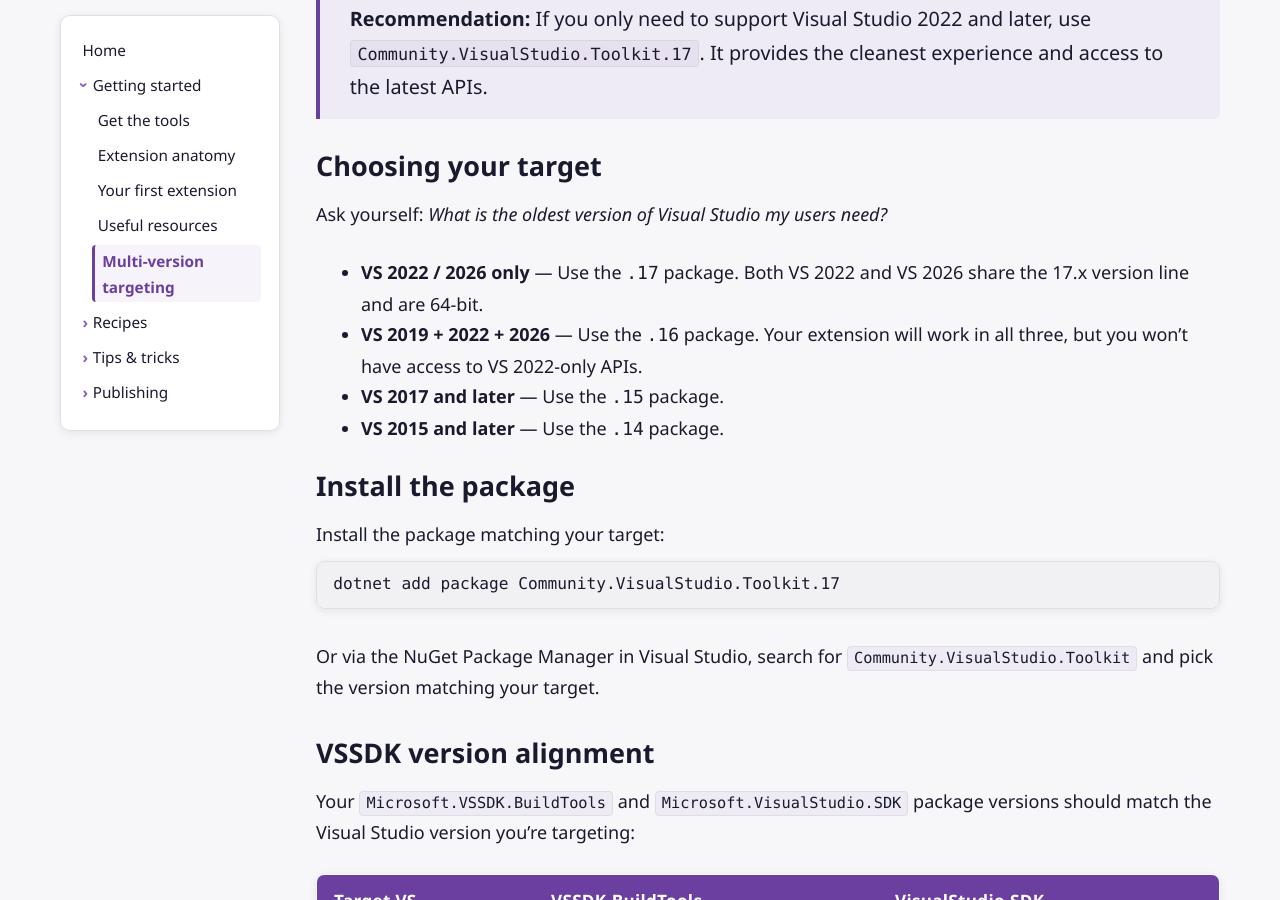
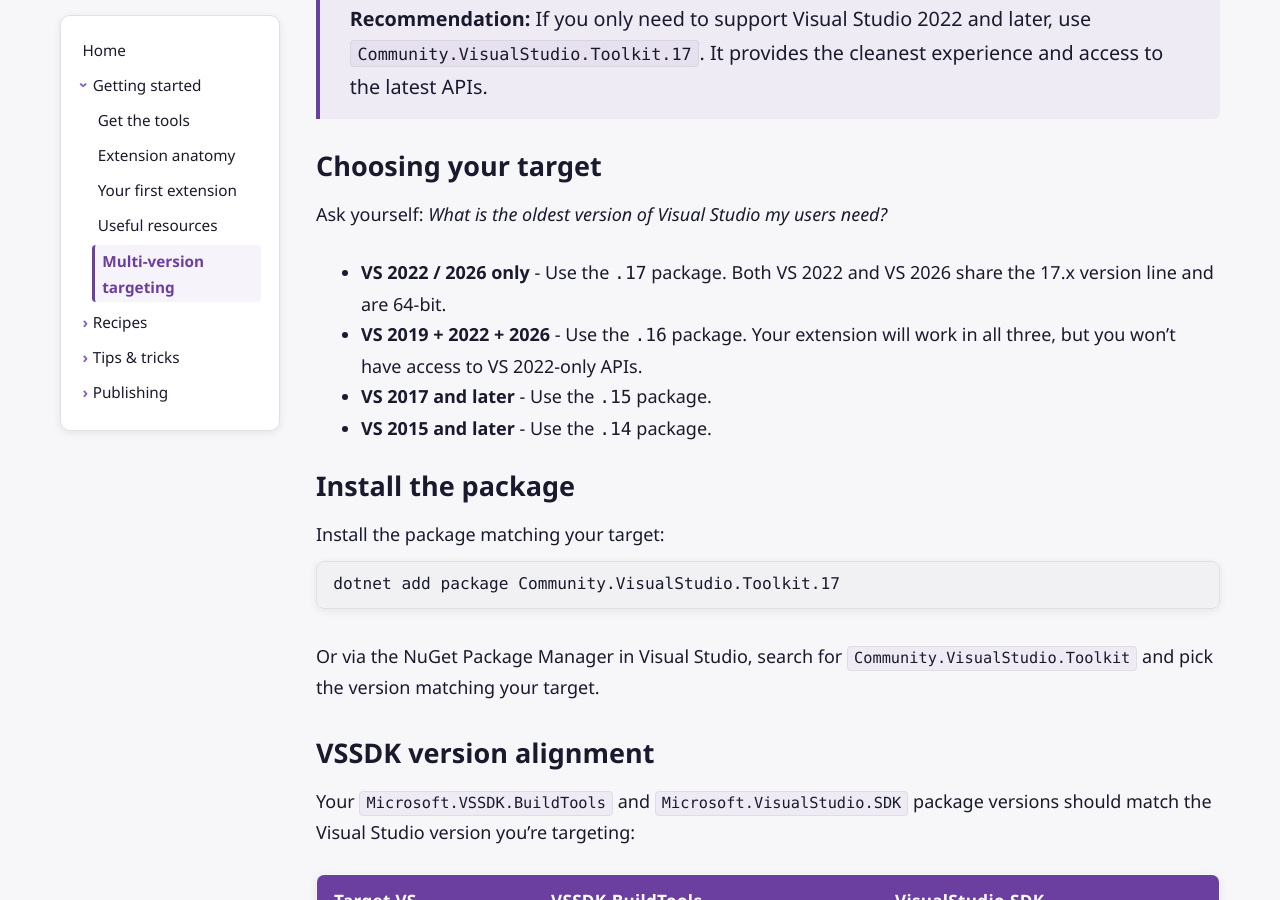
Before and after one commit to VsixCommunity/docs, a Jekyll site: the page built from docs/getting-started/multi-version-targeting.md, in a window 1280 px wide and 900 px high, scrolled down 894 px. Built offline with Jekyll 4.4.1, drawn with Linux system fonts in a browser that asks for light colours.

Commit message:
Replace all em-dashes with hyphens to fix encoding display issue
Co-authored-by: madskristensen <1258877+madskristensen@users.noreply.github.com>

```diff
--- a/docs/getting-started/multi-version-targeting.md
+++ b/docs/getting-started/multi-version-targeting.md
@@ -23,10 +23,10 @@ The Community Visual Studio Toolkit ships as several NuGet packages, each target
 
 Ask yourself: *What is the oldest version of Visual Studio my users need?*
 
-- **VS 2022 / 2026 only** — Use the `.17` package. Both VS 2022 and VS 2026 share the 17.x version line and are 64-bit.
-- **VS 2019 + 2022 + 2026** — Use the `.16` package. Your extension will work in all three, but you won't have access to VS 2022-only APIs.
-- **VS 2017 and later** — Use the `.15` package.
-- **VS 2015 and later** — Use the `.14` package.
+- **VS 2022 / 2026 only** - Use the `.17` package. Both VS 2022 and VS 2026 share the 17.x version line and are 64-bit.
+- **VS 2019 + 2022 + 2026** - Use the `.16` package. Your extension will work in all three, but you won't have access to VS 2022-only APIs.
+- **VS 2017 and later** - Use the `.15` package.
+- **VS 2015 and later** - Use the `.14` package.
 
 ## [Install the package](#install-the-package)
 
```
Also changed, not shown: docs/tips/events.md (+1 -1 lines).
